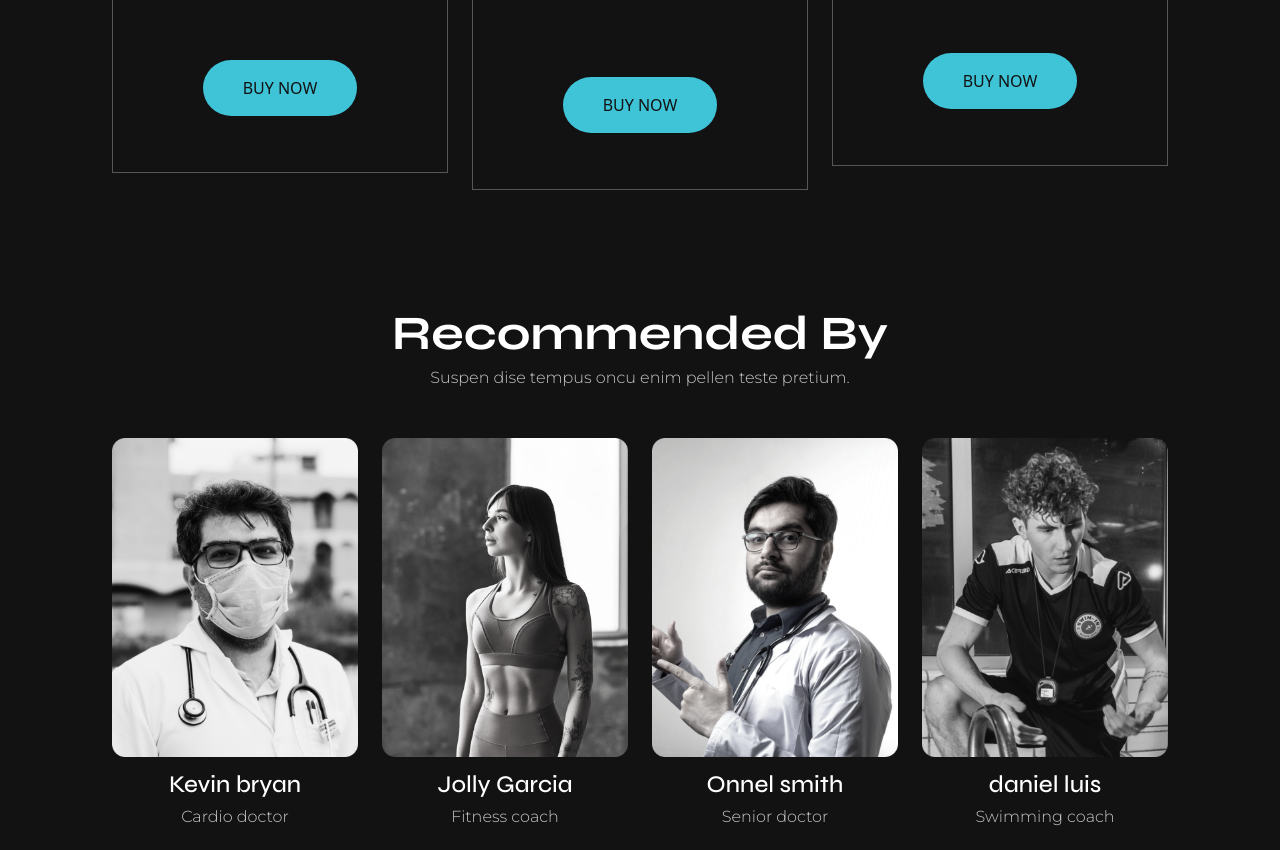
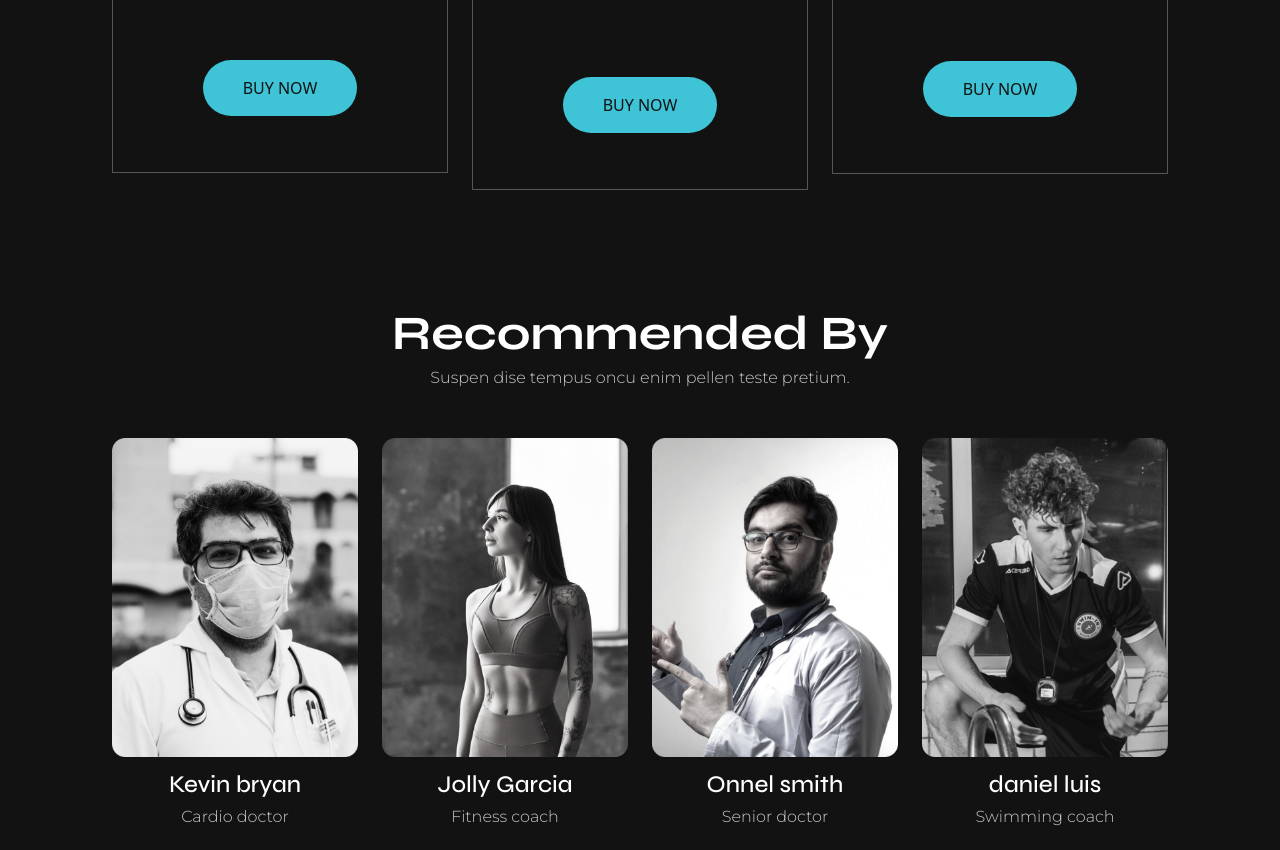
Before and after one commit to Omowunmikamil/Supple, a website: page index.html in a window 1280 px wide. Shown: the part 4914-5764 px from the top of the page. Drawn offline with nearby package versions, Linux system fonts and the light colour scheme.

Commit message:
Adjustment

```diff
--- a/index.html
+++ b/index.html
@@ -730,7 +730,7 @@
           <p class="text-sm lg:text-base leading-8">✓ Quisque rhoncus</p>
           <p class="text-sm lg:text-base leading-8">✓ lit mir iamus</p>
           <button
-            class="bg-color-2 text-xs md:text-lg lg:text-base text-n-10 py-4 px-8 md:px-10 mt-14 rounded-full uppercase hover:bg-transparent hover:border-color-2 hover:border-4 hover:text-n-1 outline-none focus:ring-4 focus:outline-none active:bg-color-2 active:text-n-1"
+            class="bg-color-2 text-xs md:text-lg lg:text-base text-n-10 py-4 px-8 md:px-10 mt-[4.5rem] rounded-full uppercase hover:bg-transparent hover:border-color-2 hover:border-4 hover:text-n-1 outline-none focus:ring-4 focus:outline-none active:bg-color-2 active:text-n-1"
           >
             Buy Now
           </button>
```
Also changed, not shown: src/output.css.
